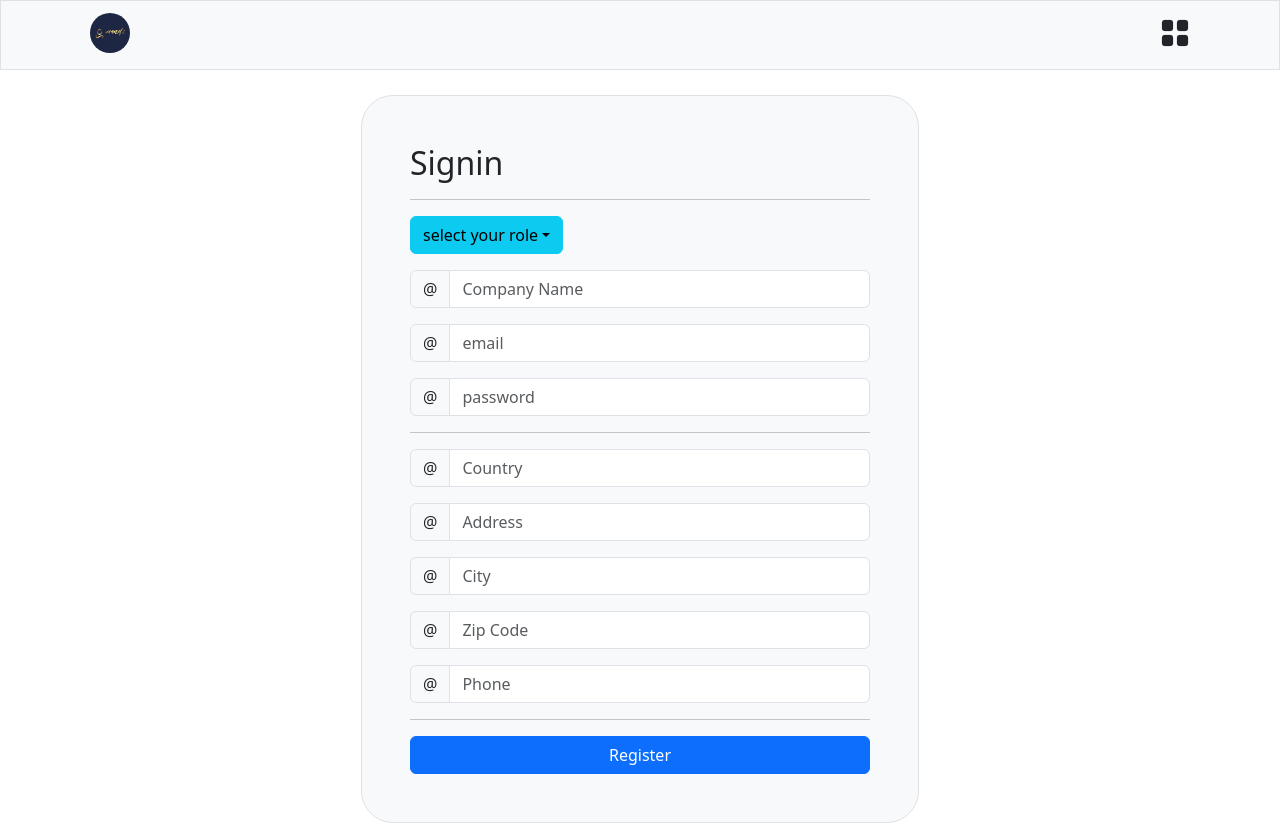
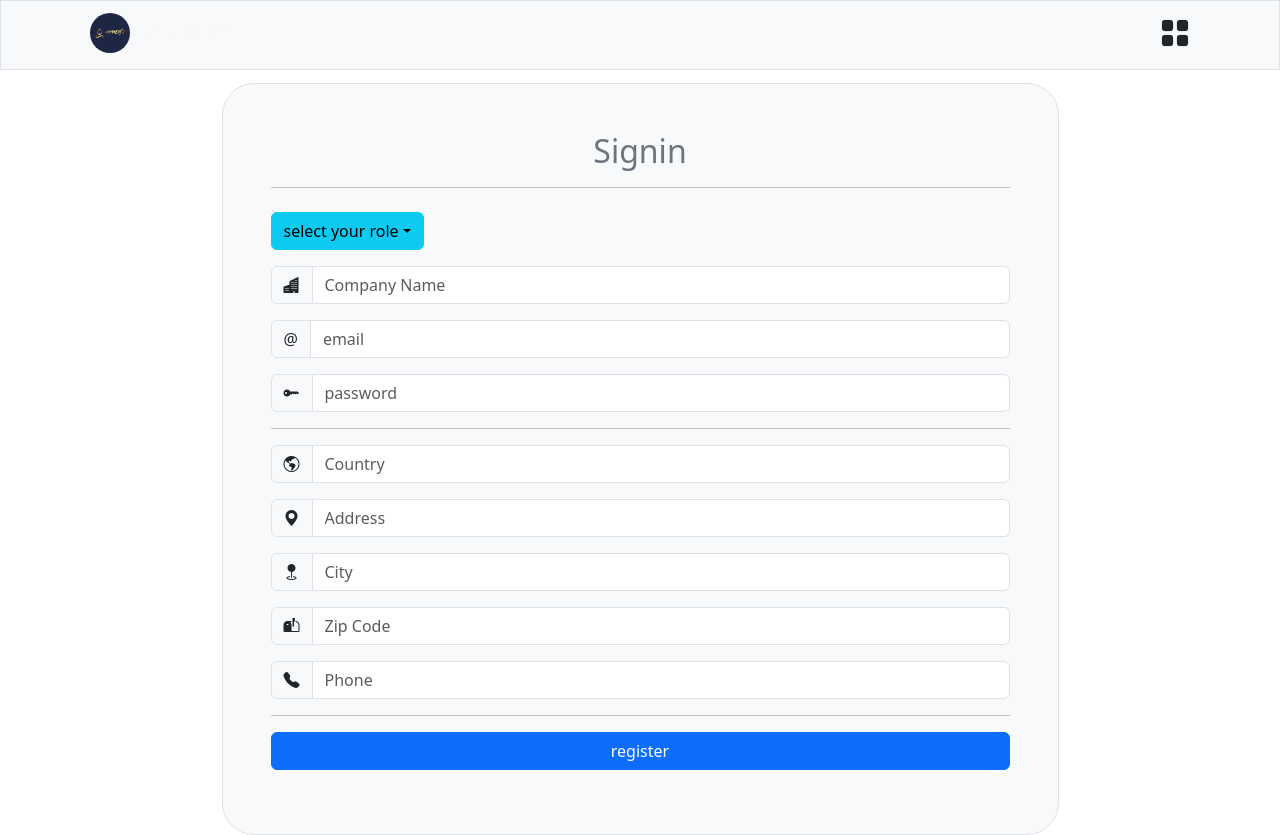
Before and after one commit to lucapipit/stocky_fe, a React (Create React App) app: page /signin in a window 1280 px wide. Shown: the top 835 px of the page. Built offline with nearby package versions, Linux system fonts and the light colour scheme.

Commit message:
aggiunto login diretto dopo signin

```diff
--- a/package.json
+++ b/package.json
@@ -10,6 +10,7 @@
     "bootstrap": "^5.3.2",
     "bootstrap-icons": "^1.11.2",
     "jsonwebtoken": "^9.0.2",
+    "jwt-decode": "^4.0.0",
     "nanoid": "^5.0.4",
     "react": "^18.2.0",
     "react-bootstrap": "^2.9.1",
--- a/src/components/_Login.jsx
+++ b/src/components/_Login.jsx
@@ -36,12 +36,12 @@ const _Login = () => {
                         setPssw('');
                         navigate('/');
                     } else {
-                        setServerResponse(res.payload.message)
-                        console.error('la risposta non contiene il token valido');
+                        setServerResponse(res.payload.message);
+                        console.error('login error');
                     }
                 })
                 .catch((err) => {
-                    console.error('errore durante il login', err);
+                    console.error('login or server error', err);
                 })
         }
 
--- a/src/components/_Signin.jsx
+++ b/src/components/_Signin.jsx
@@ -4,9 +4,12 @@ import InputGroup from 'react-bootstrap/InputGroup';
 import Dropdown from 'react-bootstrap/Dropdown';
 import DropdownButton from 'react-bootstrap/DropdownButton';
 import Button from 'react-bootstrap/Button';
-import { useDispatch } from 'react-redux';
+import { useDispatch, useSelector } from 'react-redux';
 import { postSigninFunc } from '../states/signinState';
+import { postLoginFunc, setIsLogged } from '../states/loginState';
 import { useNavigate } from 'react-router';
+import Spinner from 'react-bootstrap/Spinner';
+
 
 const _Signin = () => {
 
@@ -20,13 +23,18 @@ const _Signin = () => {
     const [zipCode, setZipCode] = useState("");
     const [phone, setPhone] = useState("");
 
+    const [firstSendTry, setFirstSendTry] = useState(true);
+    const [serverResponse, setServerResponse] = useState("");
+    const formOk = companyName && email && pssw && country && city && zipCode && typeOfJob !== "select your role";
+
     const dispatch = useDispatch();
     const navigate = useNavigate();
-
+    const signinLoading = useSelector((state) => state.signin.loading)
 
     const registerUser = async () => {
 
-        try {
+        if (formOk) {
+
             const payload = {
                 companyName: companyName,
                 email: email,
@@ -44,9 +52,17 @@ const _Signin = () => {
             dispatch(postSigninFunc(payload))
                 .then((res) => {
                     if (res.payload.statusCode === 200) {
-                        localStorage.setItem('token', res.payload.token);
-                        /* localStorage.setItem('user', JSON.stringify(res.payload.user)); */
-                        navigate('/');
+
+                        dispatch(postLoginFunc({email: email, pssw: pssw}))
+                        .then((res)=>{
+                            if(res.payload.statusCode === 200){
+                                localStorage.setItem('token', res.payload.token);
+                                dispatch(setIsLogged(true));
+                            }else {
+                                setServerResponse(res.payload.message);
+                                console.error('login error');
+                            }
+                        });
 
                         setCompanyName("");
                         setEmail("");
@@ -57,33 +73,26 @@ const _Signin = () => {
                         setZipCode("");
                         setPhone("");
                         setTypeOfJob("select your role");
+                        navigate("/");
+
                     } else {
-                        console.error('login error');
+                        setServerResponse(res.payload.message);
+                        console.error('signin error');
                     }
                 })
                 .catch((err) => {
                     console.error('server error', err);
                 })
-
-
-        } catch (error) {
-            console.log(error);
         }
-
-
-
-
-
 
     }
 
 
-
     return (
         <div className='d-flex align-items-center justify-content-center' style={{ height: "100vh" }}>
-            <div className='bg-light border w-50 p-5 rounded-5'>
-                <h2>Signin</h2>
-                <hr />
+            <div className='bg-light border w-75 p-5 rounded-5'>
+                <h2 className='text-center text-secondary fw-light'>Signin</h2>
+                <hr className='mb-4'/>
                 <div>
                     <DropdownButton className="mb-3" variant='info' id="dropdown-basic-button" title={typeOfJob}>
                         <Dropdown.Item href="#/action-1" onClick={() => { setTypeOfJob("Manufacturer") }}>Manufacturer</Dropdown.Item>
@@ -91,7 +100,7 @@ const _Signin = () => {
                     </DropdownButton>
 
                     <InputGroup className="mb-3">
-                        <InputGroup.Text id="basic-addon1">@</InputGroup.Text>
+                        <InputGroup.Text id="basic-addon1"><i className="bi bi-buildings-fill"></i></InputGroup.Text>
                         <Form.Control
                             placeholder="Company Name"
                             aria-label="Company Name"
@@ -111,7 +120,7 @@ const _Signin = () => {
                         />
                     </InputGroup>
                     <InputGroup className="mb-3">
-                        <InputGroup.Text id="basic-addon1">@</InputGroup.Text>
+                        <InputGroup.Text id="basic-addon1"><i className="bi bi-key-fill"></i></InputGroup.Text>
                         <Form.Control
                             placeholder="password"
                             aria-label="password"
@@ -125,7 +134,7 @@ const _Signin = () => {
                     <hr />
 
                     <InputGroup className="mb-3">
-                        <InputGroup.Text id="basic-addon1">@</InputGroup.Text>
+                        <InputGroup.Text id="basic-addon1"><i className="bi bi-globe-americas"></i></InputGroup.Text>
                         <Form.Control
                             placeholder="Country"
                             aria-label="Country"
@@ -135,7 +144,7 @@ const _Signin = () => {
                         />
                     </InputGroup>
                     <InputGroup className="mb-3">
-                        <InputGroup.Text id="basic-addon1">@</InputGroup.Text>
+                        <InputGroup.Text id="basic-addon1"><i className="bi bi-geo-alt-fill"></i></InputGroup.Text>
                         <Form.Control
                             placeholder="Address"
                             aria-label="Address"
@@ -145,7 +154,7 @@ const _Signin = () => {
                         />
                     </InputGroup>
                     <InputGroup className="mb-3">
-                        <InputGroup.Text id="basic-addon1">@</InputGroup.Text>
+                        <InputGroup.Text id="basic-addon1"><i class="bi bi-geo-fill"></i></InputGroup.Text>
                         <Form.Control
                             placeholder="City"
                             aria-label="City"
@@ -155,7 +164,7 @@ const _Signin = () => {
                         />
                     </InputGroup>
                     <InputGroup className="mb-3">
-                        <InputGroup.Text id="basic-addon1">@</InputGroup.Text>
+                        <InputGroup.Text id="basic-addon1"><i className="bi bi-mailbox2-flag"></i></InputGroup.Text>
                         <Form.Control
                             placeholder="Zip Code"
                             aria-label="Zip Code"
@@ -165,7 +174,7 @@ const _Signin = () => {
                         />
                     </InputGroup>
                     <InputGroup className="mb-3">
-                        <InputGroup.Text id="basic-addon1">@</InputGroup.Text>
+                        <InputGroup.Text id="basic-addon1"><i className="bi bi-telephone-fill"></i></InputGroup.Text>
                         <Form.Control
                             placeholder="Phone"
                             aria-label="Phone"
@@ -176,8 +185,9 @@ const _Signin = () => {
                     </InputGroup>
 
                     <hr />
-                    <Button className='w-100' variant="primary" onClick={() => { registerUser() }}>Register</Button>
-
+                    <Button className='w-100' variant="primary" onClick={() => { registerUser(); setFirstSendTry(false) }}>{signinLoading ? <Spinner animation="border" size='sm' /> : "register"}</Button>
+                    <p className="mt-3 text-center">{firstSendTry || formOk ? "" : <i className="bi bi-exclamation-triangle-fill text-danger"> Fill the form correctly</i>}</p>
+                    {serverResponse ? <p className="mt-3 text-center text-danger"><i class="bi bi-exclamation-circle"> {serverResponse}</i></p> : <p></p>}
                 </div>
             </div>
         </div>
--- a/src/states/loginState.js
+++ b/src/states/loginState.js
@@ -10,6 +10,8 @@ const initialState = {
 export const postLoginFunc = createAsyncThunk(
     'api/postLogin',
     async (input) => {
+
+        try {
             const response = await fetch('http://localhost:5050/login', {
                 method: 'POST',
                 headers: {
@@ -19,6 +21,11 @@ export const postLoginFunc = createAsyncThunk(
             });
             const data = await response.json();
             return data;
+
+        } catch (error) {
+            console.log(error);
+        }
+
     }
 );
 
--- a/src/states/signinState.js
+++ b/src/states/signinState.js
@@ -1,15 +1,14 @@
 import { createSlice, createAsyncThunk } from '@reduxjs/toolkit';
-
 
 const initialState = {
     loading: false,
     error: false,
-
 };
 
 export const postSigninFunc = createAsyncThunk(
     'api/postSigninFunc',
     async (input) => {
+        try {
             const response = await fetch('http://localhost:5050/signin', {
                 method: 'POST',
                 headers: {
@@ -19,11 +18,16 @@ export const postSigninFunc = createAsyncThunk(
             });
             const data = await response.json();
             return data;
+
+        } catch (error) {
+            console.log(error);
+        }
+
     }
 );
 
 const signinSlice = createSlice({
-    name: 'signApi',
+    name: 'signinApi',
     initialState,
     reducers: {},
     extraReducers: (builder) => {
@@ -40,5 +44,5 @@ const signinSlice = createSlice({
     }
 });
 
-const {} = signinSlice.actions;
+const { } = signinSlice.actions;
 export default signinSlice.reducer
```
Also changed, not shown: src/components/_Navbar.jsx (+17 -2 lines), 2 other files (tests, documents, lock files or other folders). Lines whose indentation alone changed are shown as unchanged.
